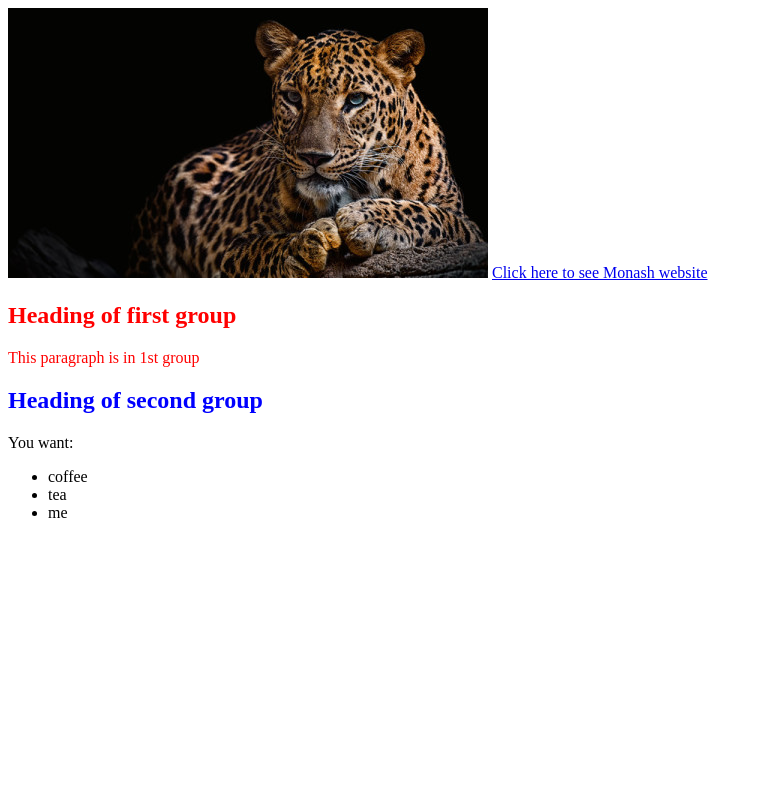
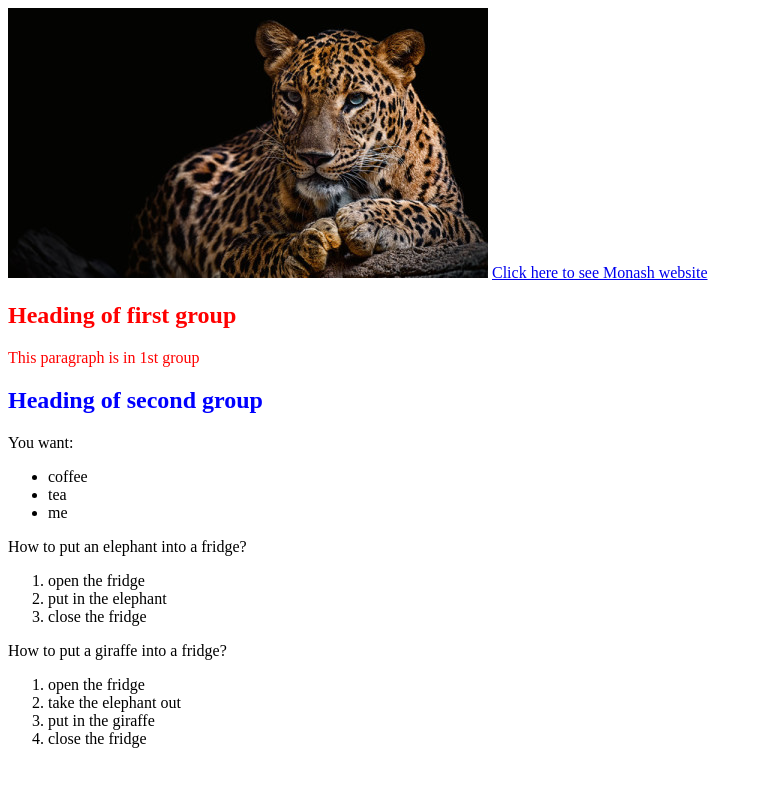
Before and after one commit to jsia0016/FIT3179, a plain HTML site: page index.html in a window 1280 px wide. Shown: the whole page, without its empty margins (0-763 px from the left). Drawn offline with Linux system fonts and the light colour scheme.

Commit message:
Update index.html
- use ordered list

```diff
--- a/index.html
+++ b/index.html
@@ -22,5 +22,21 @@
         <li>tea</li>
         <li>me</li>
     </ul>
+
+    How to put an elephant into a fridge?
+    <ol>
+        <li>open the fridge</li>
+        <li>put in the elephant</li>
+        <li>close the fridge</li>
+    </ol>
+
+    How to put a giraffe into a fridge?
+    <ol>
+        <li>open the fridge</li>
+        <li>take the elephant out</li>
+        <li>put in the giraffe</li>
+        <li>close the fridge</li>
+    </ol>
 </body>
+
 </html>
```
